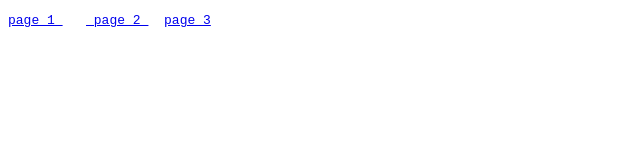
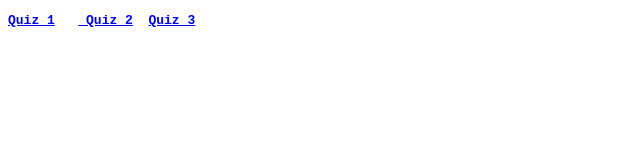
Before and after one commit to wilbill/wilbill.github.io, a plain HTML site: page index.html in a window 1280 px wide. Shown: the full height of the page, 0-640 px from the left. Drawn offline with Linux system fonts and the light colour scheme.

Commit message:
made page1

```diff
--- a/index.html
+++ b/index.html
@@ -4,7 +4,7 @@
     <meta charset="UTF-8">
     <meta name="viewport" content="width=device-width, initial-scale=1.0">
     <title>Document</title>
-    <pre><a href="#">page 1 </a>   <a href="#"> page 2 </a>  <a href="#">page 3</a></pre>
+    <pre><a href="JS1/index.html"><b>Quiz 1</b></a>   <a href="#"> <b>Quiz 2</b></a>  <a href="#"><b>Quiz 3</b></a></pre>
 </head>
 <body>
 
```
